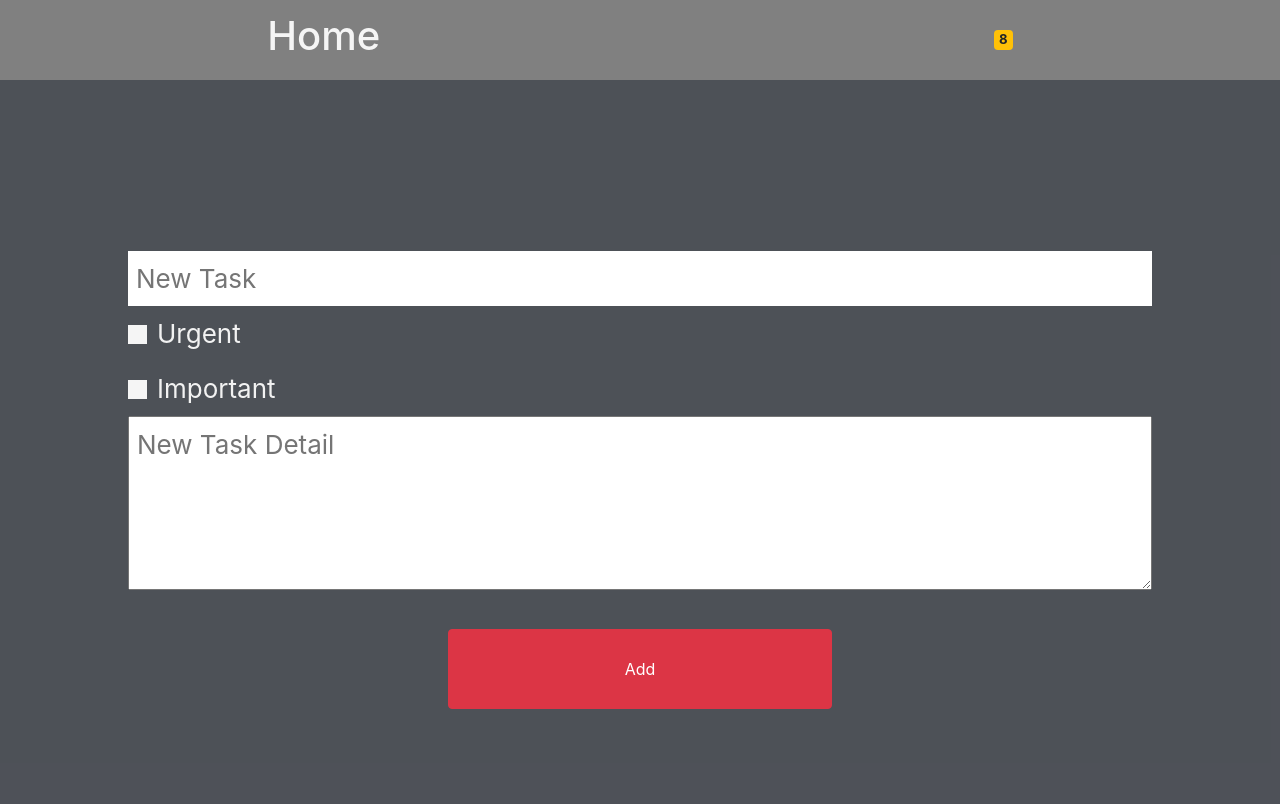
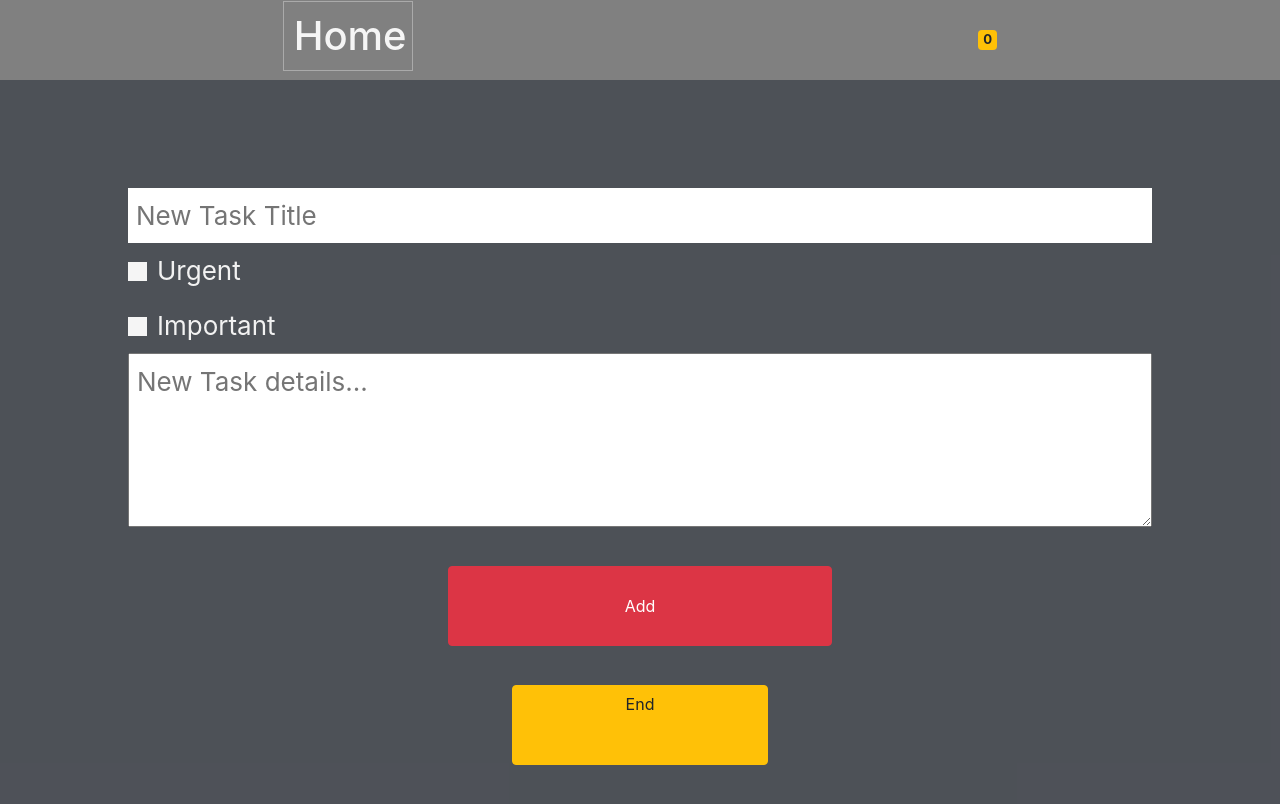
Before and after one commit to fahricigdem/prioritized-task-list-with-react, a React (Create React App) app: page /prioritized-task-list-with-react/new-task in a window 1280 px wide. Shown: the top 804 px of the page. Built offline with nearby package versions, Linux system fonts and the light colour scheme.

Commit message:
router and context api

```diff
--- a/src/App.js
+++ b/src/App.js
@@ -1,4 +1,4 @@
-import React, { Component } from 'react';
+import React from 'react';
 
 // npm install react-router-dom
 import { BrowserRouter as Router, Switch, Route } from 'react-router-dom';
--- a/src/components/HomePage.css
+++ b/src/components/HomePage.css
@@ -1,5 +1,5 @@
 .HomePage {
-  min-height: 100vh;
+  min-height: 90vh;
   background-color: rgb(226, 219, 219);
 
   display: flex;
@@ -29,6 +29,7 @@
   height: 30vh;
   width: 40vW;
   margin: 0px 20px;
+  padding: 8vw;
 
   }
 
@@ -42,7 +43,6 @@
 
     background-color: #99CC00;
     border-radius: 5% 0% 30% 0%;
-    padding: 7vw;
     transition: all 0.1s ease-in-out;
     box-shadow: -6px -6px 12px #12abda5d,
     9px 9px 15px #dbdfcf4d;
--- a/src/components/HomePage.js
+++ b/src/components/HomePage.js
@@ -1,13 +1,27 @@
 import React, { useState, useEffect, useContext } from 'react';
 import './HomePage.css'
 import { Link } from 'react-router-dom';
-// import { TaskContext } from './TaskContext'
+import { TaskContext } from './TaskContext'
 
 
 
 function HomePage() {
 
-    // const [tasks, setTasks] = useContext(TaskContext)
+    const { value1, value2 } = React.useContext(TaskContext);
+    const [tasks, setTasks] = value1
+
+    let UrgentImp = 0
+    let notUrgentImp = 0
+    let UrgentNotImp = 0
+    let notUrgentNotImp = 0
+
+    tasks.map(task => {
+        task.categorie == 1 && UrgentImp++
+        task.categorie == 2 && notUrgentImp++
+        task.categorie == 3 && UrgentNotImp++
+        task.categorie == 4 && notUrgentNotImp++
+        return (task)
+    })
 
     return (
         <div className="HomePage">
@@ -17,14 +31,14 @@ function HomePage() {
                 <Link to="/prioritized-task-list-with-react/1" style={{ textDecoration: 'none', color: "whitesmoke" }} >
                     <div className="TaskGroup UrgentImp" >
                         <h5>Urgent & Important</h5>
-                        <h4><span className="badge rounded-pill bg-secondary">0</span></h4>
+                        <h4><span className="badge rounded-pill bg-secondary">{UrgentImp}</span></h4>
                     </div>
                 </Link>
 
                 <Link to="/prioritized-task-list-with-react/2" style={{ textDecoration: 'none', color: "whitesmoke" }} >
                     <div className="TaskGroup notUrgentImp">
                         <h5>Important</h5>
-                        <h4><span className="badge rounded-pill bg-secondary">0</span></h4>
+                        <h4><span className="badge rounded-pill bg-secondary">{notUrgentImp}</span></h4>
                     </div>
                 </Link>
 
@@ -42,14 +56,14 @@ function HomePage() {
                 <Link to="/prioritized-task-list-with-react/3" style={{ textDecoration: 'none', color: "whitesmoke" }} >
                     <div className="TaskGroup UrgentNotImp">
                         <h5>Urgent</h5>
-                        <h4><span className="badge rounded-pill bg-secondary">0</span></h4>
+                        <h4><span className="badge rounded-pill bg-secondary">{UrgentNotImp}</span></h4>
                     </div>
                 </Link>
 
                 <Link to="/prioritized-task-list-with-react/4" style={{ textDecoration: 'none', color: "whitesmoke" }} >
                     <div className="TaskGroup notUrgentNotImp">
                         <h5>others</h5>
-                        <h4><span className="badge rounded-pill bg-secondary">0</span></h4>
+                        <h4><span className="badge rounded-pill bg-secondary">{notUrgentNotImp}</span></h4>
                     </div>
                 </Link>
 
--- a/src/components/Navbar.js
+++ b/src/components/Navbar.js
@@ -1,4 +1,4 @@
-import React, { useContext } from 'react';
+import React from 'react';
 import "./Navbar.css"
 import { Link } from 'react-router-dom'
 import { TaskContext } from './TaskContext'
@@ -8,12 +8,14 @@ import { TaskContext } from './TaskContext'
 
 const Navbar = () => {
 
-    const [tasks, setTasks] = useContext(TaskContext)
+    const { value1, value2 } = React.useContext(TaskContext);
+    const [tasks, setTasks] = value1
+
 
     return (
         <nav className="navBar">
             <Link to="/prioritized-task-list-with-react/" style={{ textDecoration: 'none', color: "whitesmoke" }}>
-                <h1 style={{ width: "15vw" }}>Home</h1>
+                <h1 style={{ width: "130px", border: "1px solid #aaaaaa", padding: "10px" }}>Home</h1>
             </Link>
             <div className="badge badge-warning">{tasks.length}</div>
         </nav>
--- a/src/components/NewTask.css
+++ b/src/components/NewTask.css
@@ -62,8 +62,13 @@ input[type="checkbox"]:checked + label span {
     border-bottom: solid .5vh rgb(202, 15, 15);
 }
 
-button{
+#add {
 
     min-width: 30vw;
     min-height: 10vh;
 }
+
+#end {
+    min-width: 20vw;
+    min-height: 10vh;
+}
--- a/src/components/NewTask.js
+++ b/src/components/NewTask.js
@@ -1,20 +1,85 @@
-import React, { useState, useEffect } from 'react';
+import React, { useState, useEffect, useContext } from 'react';
 import './NewTask.css';
+import { TaskContext } from './TaskContext'
+import { Link } from 'react-router-dom'
 
 
 const NewTask = () => {
 
+    const { value1, value2 } = React.useContext(TaskContext);
+    const [tasks, setTasks] = value1
+    const [lastId, setLastId] = value2
+
+
+
+    // const [id, setId] = useState()
+    const [title, setTitle] = useState("")
+    const [text, setText] = useState("")
+    const [categorie, setCategorie] = useState(null)
+    const [completed, setCompleted] = useState(false)
+
+    const [isUrgent, setIsUrgent] = useState(false)
+    const [isImportant, setIsImportant] = useState(false)
+
+
+    const handleTitle = (e) => {
+        setTitle(e.target.value)
+    }
+
+    const handleText = (e) => {
+        setText(e.target.value)
+    }
+
+
+    const handleIsUrgent = () => {
+        setIsUrgent(!isUrgent)
+    }
+
+    const handleIsImportant = () => {
+        setIsImportant(!isImportant)
+    }
+
+    useEffect(() => {
+        isUrgent && isImportant ? setCategorie(1) :
+            !isUrgent && isImportant ? setCategorie(2) :
+                isUrgent && !isImportant ? setCategorie(3) : setCategorie(4)
+    }, [isUrgent, isImportant])
+
+
+    const handleSubmit = (e) => {
+        e.preventDefault()
+
+        let newTasks = [...tasks, {
+            id: lastId,
+            title: title,
+            text: text,
+            categorie: categorie,
+            completed: completed
+        }]
+
+        setTasks(newTasks)
+
+        setLastId(lastId + 1)
+
+        setTitle("")
+        setText("")
+        setIsUrgent(false)
+        setIsImportant(false)
+    }
+
+    console.log(tasks[tasks.length - 1])
+
     return (
         <div className="formContainer" style={{ minHeight: '100vh' }} >
 
-            <form className="newTaskForm" > {/*onSubmit={onSubmit} */}
+            <form className="newTaskForm" onSubmit={handleSubmit}>
                 <input
                     className="newTaskInput"
                     type="text"
-                    name="newTaskName"
-                    // value={newTaskName}
-                    placeholder="New Task"
-                    // onChange={onChange}
+                    name="title"
+                    value={title}
+                    placeholder="New Task Title"
+                    onChange={handleTitle}
                     required
                 />
 
@@ -22,31 +87,36 @@ const NewTask = () => {
                     type="checkbox"
                     name="isUrgent"
                     id="c1"
-                // checked={isImportant}
-                // onChange={onChange}
+                    checked={isUrgent}
+                    onChange={handleIsUrgent}
                 /> <label for="c1"><span></span>Urgent</label>
 
 
                 <input
                     type="checkbox"
-                    name="isUrgent"
+                    name="isImportant"
                     id="c2"
-                // checked={isImportant}
-                // onChange={onChange}
+                    checked={isImportant}
+                    onChange={handleIsImportant}
                 /> <label for="c2"><span></span>Important</label>
 
                 <textarea
                     className="newTaskDetail"
                     name="newTaskDetail"
                     id="taskDetail"
-                    // value={newTaskDetail}
+                    value={text}
                     cols="24"
                     rows="4"
-                    placeholder="New Task Detail"
-                // onChange={onChange}
+                    placeholder="New Task details..."
+                    onChange={handleText}
                 />
                 <br />
-                <button className="btn btn-danger">Add</button>
+                <button id="add" className="btn btn-danger">Add</button>
+                <br />
+
+                <Link to="/prioritized-task-list-with-react/" style={{ textDecoration: 'none', color: "whitesmoke" }}>
+                    <h1 id="end" className="btn btn-warning">End</h1>
+                </Link>
 
 
 
--- a/src/components/TaskContext.js
+++ b/src/components/TaskContext.js
@@ -3,66 +3,12 @@ import React, { useState, createContext } from 'react';
 export const TaskContext = createContext()
 
 export const TaskProvider = (props) => {
-    const [tasks, setTasks] = useState([
-        {
-            id: 1,
-            title: "tu was zu tun",
-            text: "",
-            categorie: 1,
-            completed: true
-        },
-        {
-            id: 2,
-            title: "waschen",
-            text: "",
-            categorie: 1,
-            completed: false
-        },
-        {
-            id: 3,
-            title: "schlafen",
-            text: "",
-            categorie: 2,
-            completed: true
-        },
-        {
-            id: 4,
-            title: "lernen",
-            text: "",
-            categorie: 2,
-            completed: false
-        },
-        {
-            id: 5,
-            title: "sport machen",
-            text: "",
-            categorie: 3,
-            completed: true
-        },
-        {
-            id: 6,
-            title: "reinigen",
-            text: "",
-            categorie: 3,
-            completed: false
-        },
-        {
-            id: 7,
-            title: "aufräumen",
-            text: "",
-            categorie: 4,
-            completed: true
-        },
-        {
-            id: 8,
-            title: "faulenzen",
-            text: "",
-            categorie: 4,
-            completed: false
-        }
-    ])
+
+    const [tasks, setTasks] = useState([])
+    const [lastId, setLastId] = useState(10000)
+
     return (
-        <TaskContext.Provider value={[tasks, setTasks]}>
+        <TaskContext.Provider value={{ value1: [tasks, setTasks], value2: [lastId, setLastId] }}>
             {props.children}
         </TaskContext.Provider>
     )
--- a/src/components/TaskGeneration.js
+++ b/src/components/TaskGeneration.js
@@ -3,7 +3,8 @@ import { TaskContext } from './TaskContext'
 
 const TaskGeneration = ({ cat }) => {
 
-    const [tasks, setTasks] = useContext(TaskContext)
+    const { value1, value2 } = React.useContext(TaskContext);
+    const [tasks, setTasks] = value1
 
     const data = tasks.map(task => {
 
@@ -11,7 +12,7 @@ const TaskGeneration = ({ cat }) => {
 
             return (
 
-                <li key={task.id}>{task.title}</li>
+                <li key={task.id}>{task.title} {task.id}</li>
             )
         }
     }
--- a/src/components/TaskList.js
+++ b/src/components/TaskList.js
@@ -1,21 +1,20 @@
-import React, { useState, useEffect, useContext } from 'react';
+import React from 'react';
 import './TaskList.css';
 import TaskGeneration from './TaskGeneration'
 import { TaskContext } from './TaskContext'
+import { Link } from 'react-router-dom'
 
 
 const TaskList = ({ match }) => {
-    const [tasks, setTasks] = useContext(TaskContext)
+
+    const { value1, value2 } = React.useContext(TaskContext);
+    const [tasks, setTasks] = value1
 
     return (
         <div className="container">
-
-            <div id="myDIV" class="header">
-                <h2>Task List</h2>
-                <input type="text" id="myInput" placeholder="Title..." />
-                <span onclick="newElement()" class="addBtn">Add</span>
-            </div>
-
+            <Link to="/prioritized-task-list-with-react/new-task" style={{ textDecoration: 'none', color: "whitesmoke" }}>
+                <button className="btn btn-danger">Add New</button>
+            </Link>
             <TaskGeneration cat={Number(match.params.cat)} />
 
         </div>
```
